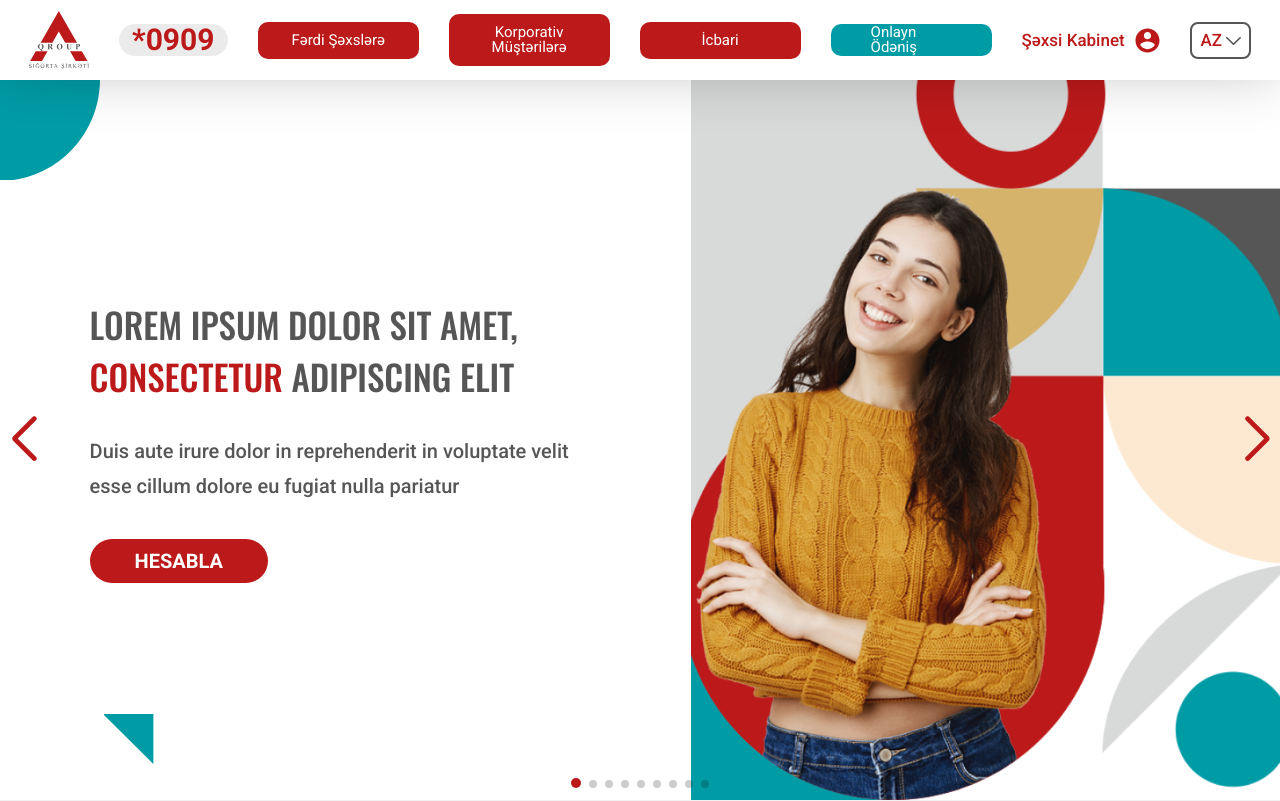
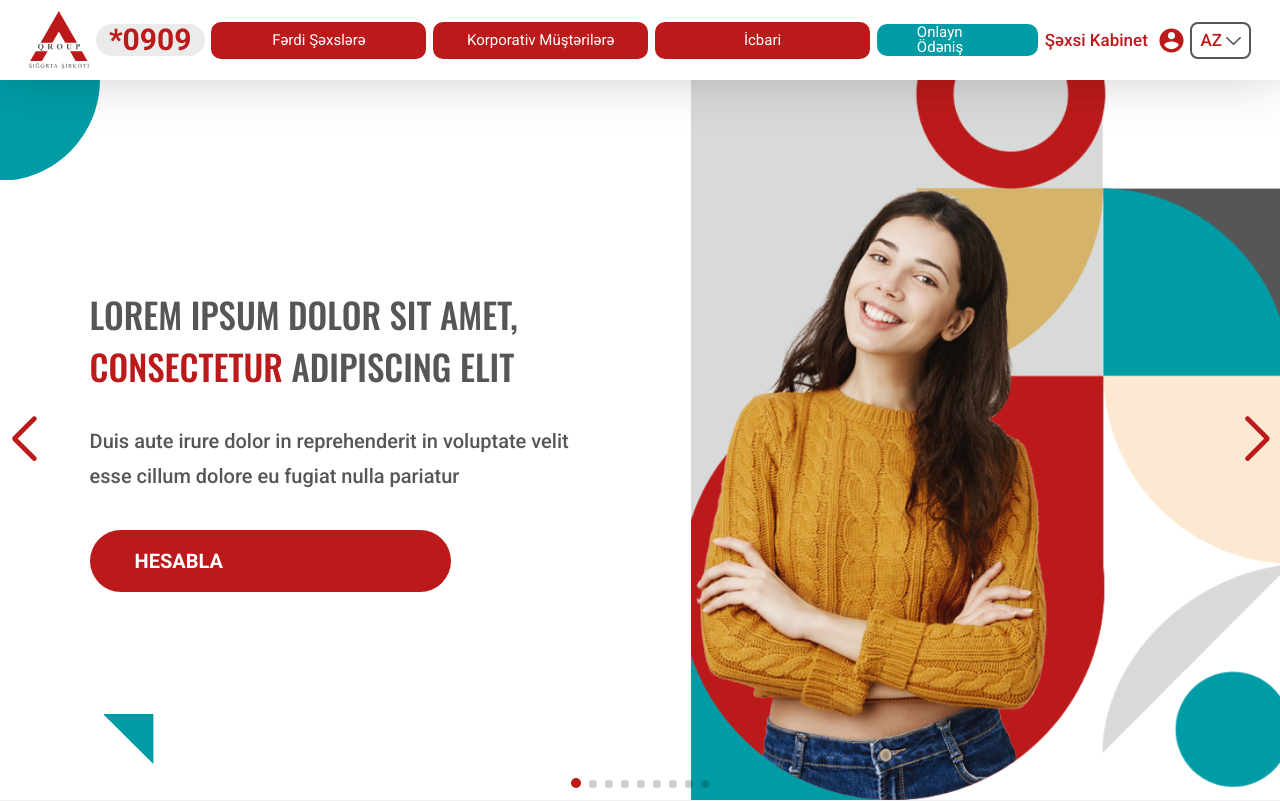
Before and after one commit to dakerdenis/a-group_2023, a PHP site: page / in a window 1280 px wide. Shown: the top 801 px of the page. Run offline with PHP 8.4, Linux system fonts and the light colour scheme.

Commit message:
фввув

```diff
--- a/index.php
+++ b/index.php
@@ -26,7 +26,10 @@
                                                 <p>Duis aute irure dolor in reprehenderit in voluptate velit esse cillum dolore eu fugiat nulla pariatur</p>
                                             </div>
                                             <div class="__desc__wrapper__link">
-                                                <a href="#">Hesabla</a>
+                                                <a href="#">
+                                                    Hesabla
+
+                                                </a>
                                             </div>
                                             <div class="__desc__wrapper__rectangel">
                                                 <img src="./styles/imgs/rectangel_slider.svg" alt="">
--- a/styles/header.css
+++ b/styles/header.css
@@ -282,7 +282,7 @@
 .dropdown-container .dropdown-toggle {
   font-family: "Roboto", sans-serif;
 
-  font-size: 14px;
+  font-size: 18px;
   font-weight: 400;
 
   letter-spacing: 0em;
@@ -291,11 +291,11 @@
 
 
   color: #fff;
-  width: 161px;
+  width: 215px;
   text-align: center;
   background-color: #bc1a1a;
 
-  padding: 7px 0px 7px 0px;
+  padding: 11.5px 0px 11.5px 0px;
   border: 2px solid #bc1a1a;
   border-radius: 10px;
 
--- a/styles/style.css
+++ b/styles/style.css
@@ -185,6 +185,8 @@ color: rgba(87, 86, 86, 1);
   background-color:rgba(188, 26, 26, 1) ;
   padding: 10px 45px;
   border-radius: 35px;
+  display: block;
+  position: relative;
 }
 
 
@@ -413,7 +415,9 @@ letter-spacing: 0em;
   height: 100%;
 }
 @media only screen and (max-width: 1660px) {}
-@media only screen and (max-width: 1450px) {}
+@media only screen and (max-width: 1450px) {
+
+}
 @media only screen and (max-width: 1380px) {
   .mobile__text___text p{
     font-size: 19px;
```
